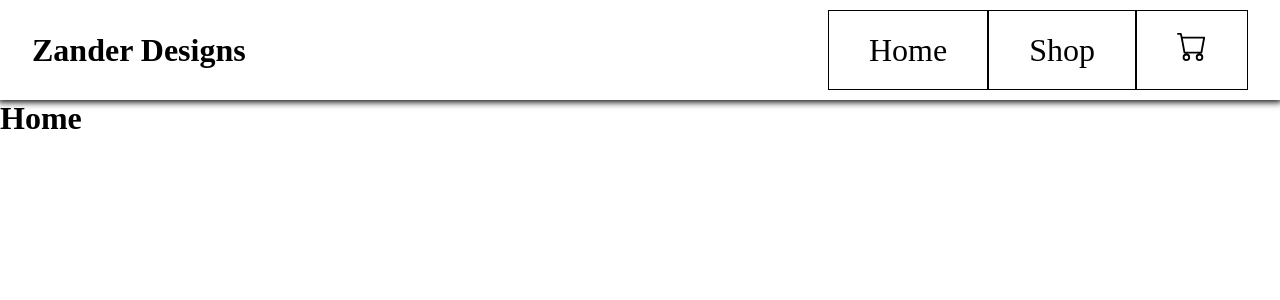
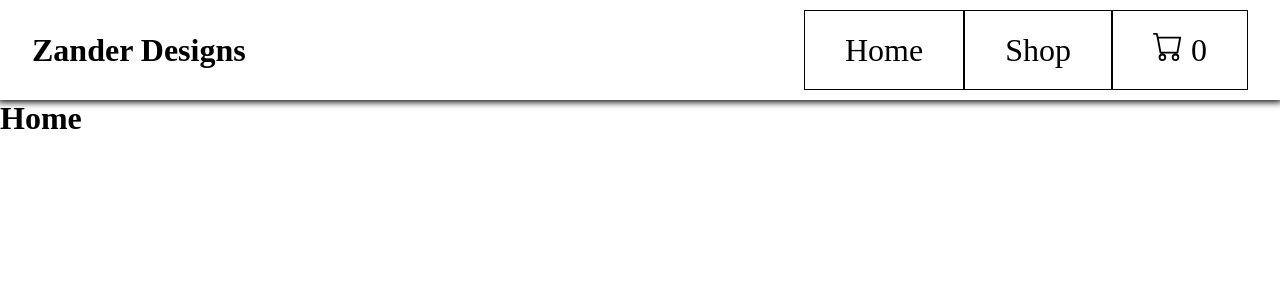
Before and after one commit to alex-delia/shopping-app, a React (Vite) app: page / in a window 1280 px wide. Shown: the top 300 px of the page. Built offline with nearby package versions, Linux system fonts and the light colour scheme.

Commit message:
create new state to track items in cart

```diff
--- a/src/App.jsx
+++ b/src/App.jsx
@@ -1,11 +1,19 @@
+import { useState } from "react";
 import NavBar from "./components/NavBar.jsx";
 import { Outlet } from "react-router-dom";
 
 const App = () => {
+  const [cart, setCart] = useState([]);
+
+  let totalItems = 0;
+  if (cart.length > 0) {
+    totalItems = cart.reduce((acc, item) => acc + item.quantity, 0);
+  }
+
   return (
     <>
-      <NavBar />
-      <Outlet />
+      <NavBar numItems={totalItems} />
+      <Outlet context={[cart, setCart]} />
     </>
   );
 };
```
